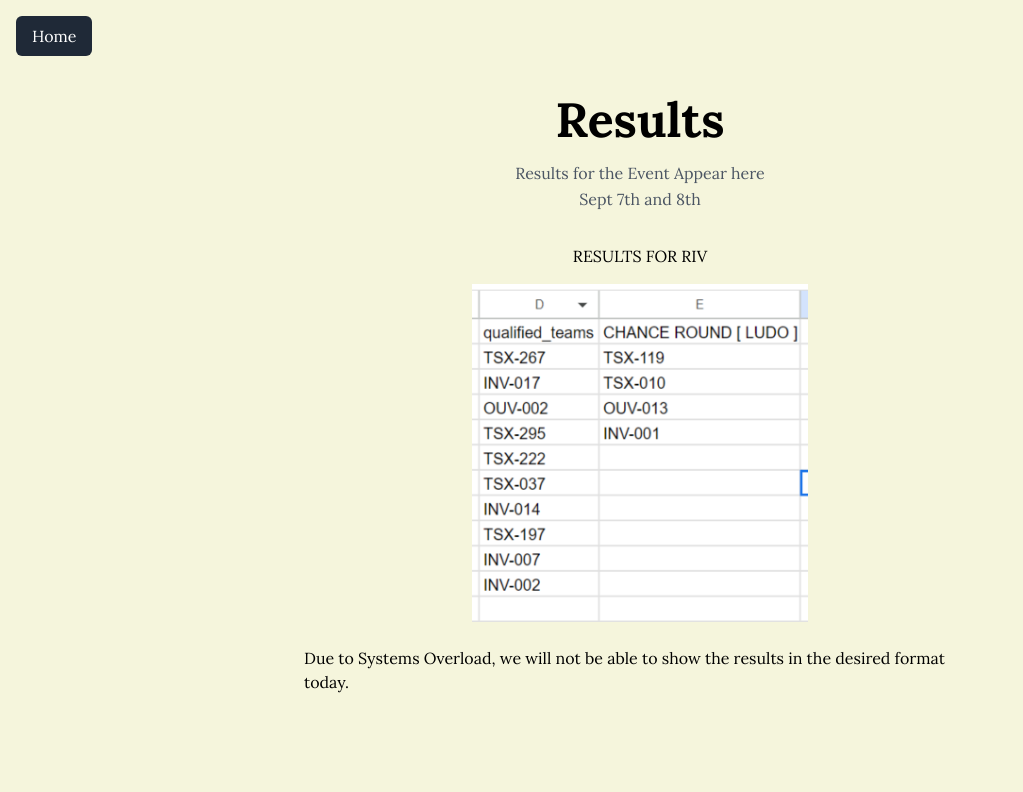
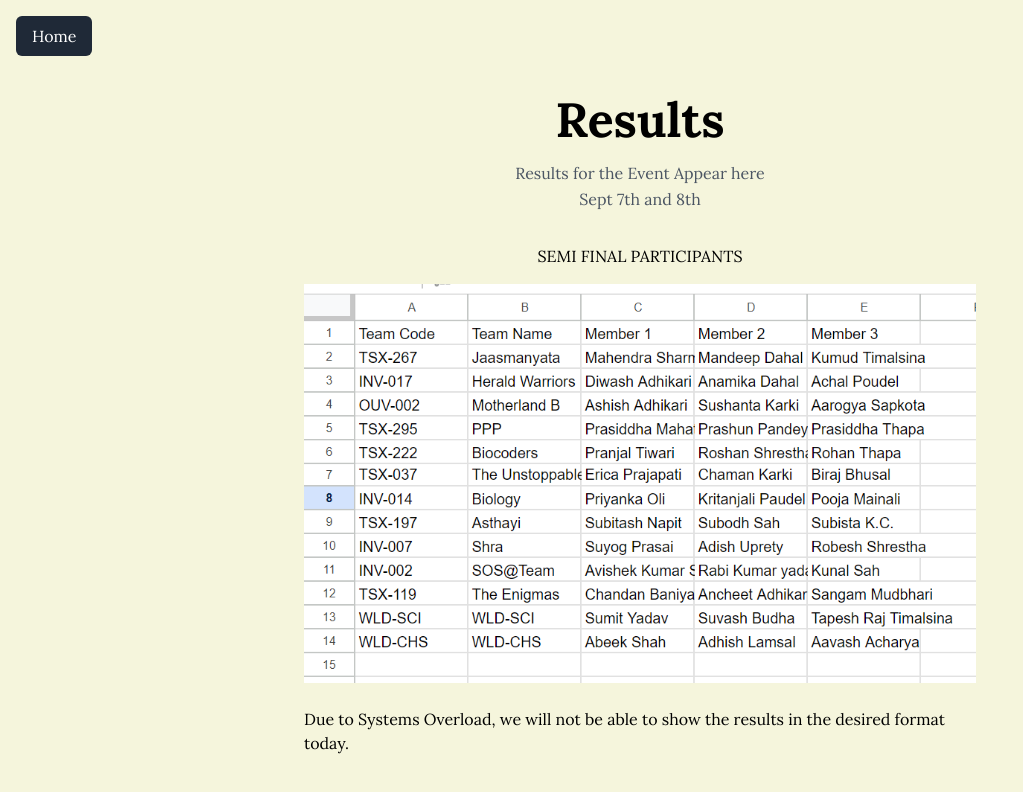
Before and after one commit to SX3C/sxcsf, a React (Create React App) app: page /results in a window 1280 px wide. Shown: the top 792 px of the page, without its empty margins (0-1023 px from the left). Built offline with nearby package versions, Linux system fonts and the light colour scheme.

Commit message:
chore: add semi finals participants img

```diff
--- a/src/pages/Results.js
+++ b/src/pages/Results.js
@@ -33,10 +33,14 @@ export default function Results() {
 
             <div className="flex mt-8 flex-col items-center justify-center">
 
-            RESULTS FOR RIV
+              SEMI FINAL PARTICIPANTS
+             <div className="mt-4 flex items-center justify-center">
+            <img className="w-full" src="/semi-finals-participants.PNG" />
+        </div>
+            {/* RESULTS FOR RIV
         <div className="mt-4 flex items-center justify-center">
             <img className="w-full md:w-1/2" src="/results-r4.PNG" />
-        </div>
+        </div> */}
             </div>
 
 
```
Also changed, not shown: public/semi-finals-participants.PNG (added).
